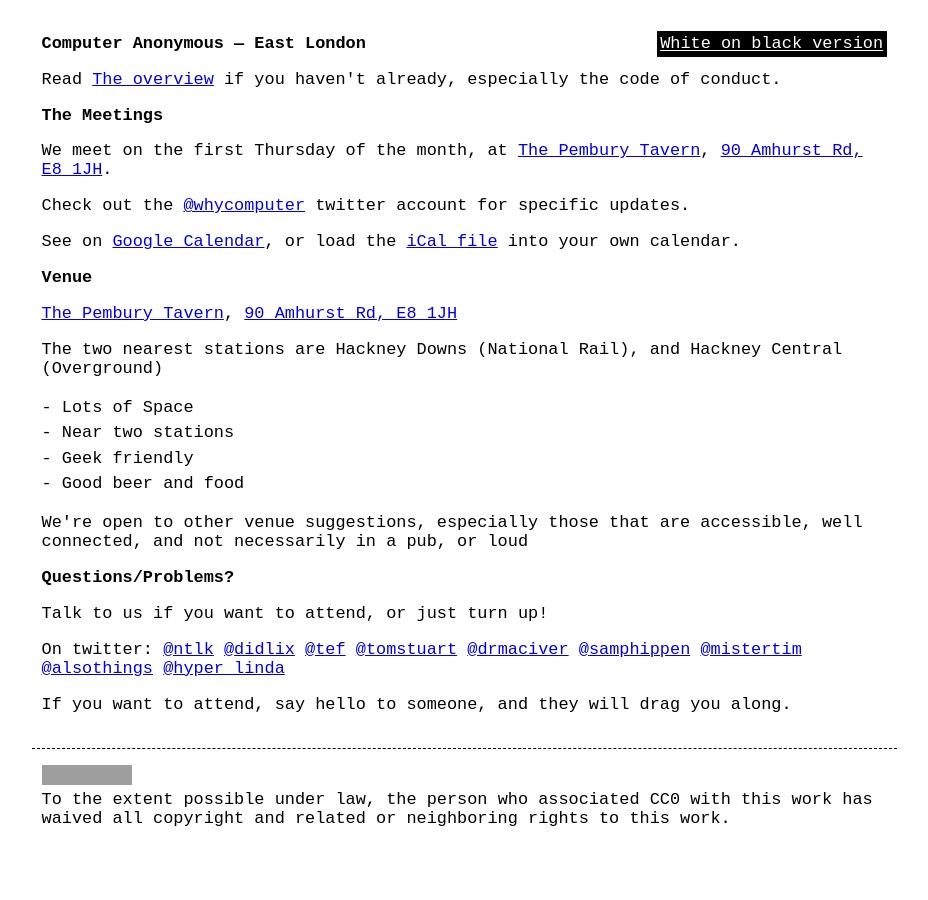
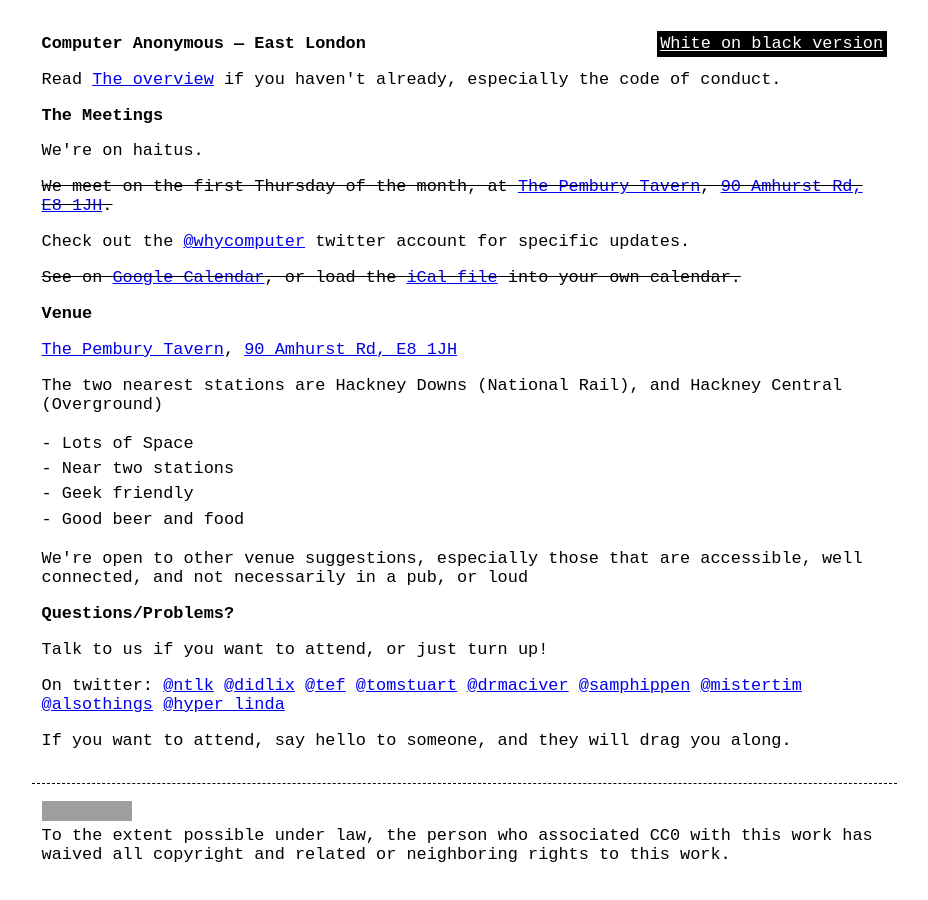
Before and after one commit to computeranonymous/computer, a Jekyll site: the page built from uk_east_london.html, in a window 1280 px wide. Shown: the whole page, without its empty margins (176-1104 px from the left). Built offline with Jekyll 4.4.1, drawn with Linux system fonts in a browser that asks for light colours; grey boxes are pictures that could not be loaded.

Commit message:
East london is on hiatus.

```diff
--- a/uk_east_london.html
+++ b/uk_east_london.html
@@ -8,11 +8,13 @@
 </p>
 
 <h2>The Meetings</h2>
-      <p>We meet on the first Thursday of the month, at <a href="http://www.individualpubs.co.uk/pembury/">The Pembury Tavern</a>, <a href="http://osm.org/go/euu7IkpEN-?m=">90 Amhurst Rd, E8 1JH</a>.</p>
+
+      <p>We're on haitus. </p>
+      <p><s>We meet on the first Thursday of the month, at <a href="http://www.individualpubs.co.uk/pembury/">The Pembury Tavern</a>, <a href="http://osm.org/go/euu7IkpEN-?m=">90 Amhurst Rd, E8 1JH</a>.</s></p>
 
       <p>Check out the <a href="https://twitter.com/whycomputer">@whycomputer</a> twitter account for specific updates.</p>
 
-      <p>See on <a href="https://www.google.com/calendar/embed?src=5h3b72uk7qi166vnvlcjup47b0%40group.calendar.google.com&ctz=Europe/London">Google Calendar</a>, or load the <a href="https://www.google.com/calendar/ical/5h3b72uk7qi166vnvlcjup47b0%40group.calendar.google.com/public/basic.ics">iCal file</a> into your own calendar.</p>
+      <p><s>See on <a href="https://www.google.com/calendar/embed?src=5h3b72uk7qi166vnvlcjup47b0%40group.calendar.google.com&ctz=Europe/London">Google Calendar</a>, or load the <a href="https://www.google.com/calendar/ical/5h3b72uk7qi166vnvlcjup47b0%40group.calendar.google.com/public/basic.ics">iCal file</a> into your own calendar.</s></p>
       <h3>Venue</h3>
 
       <p><a href="http://www.individualpubs.co.uk/pembury/">The Pembury Tavern</a>, <a href="http://osm.org/go/euu7IkpEN-?m=">90 Amhurst Rd, E8 1JH</a></p>
```
